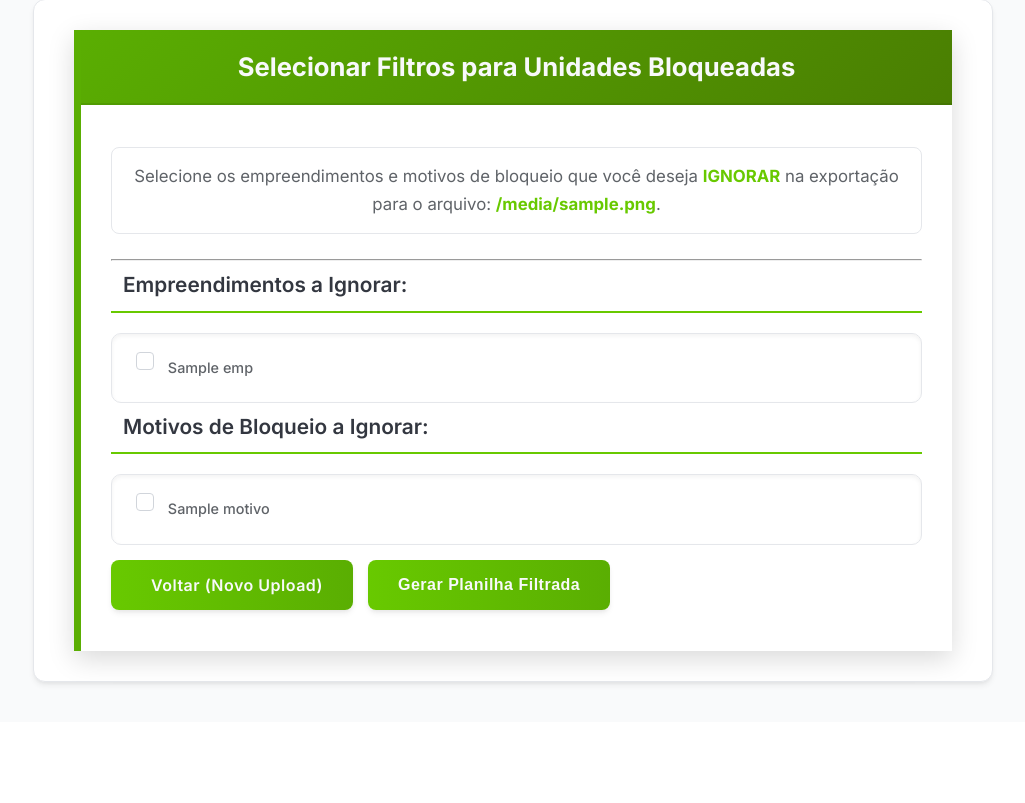
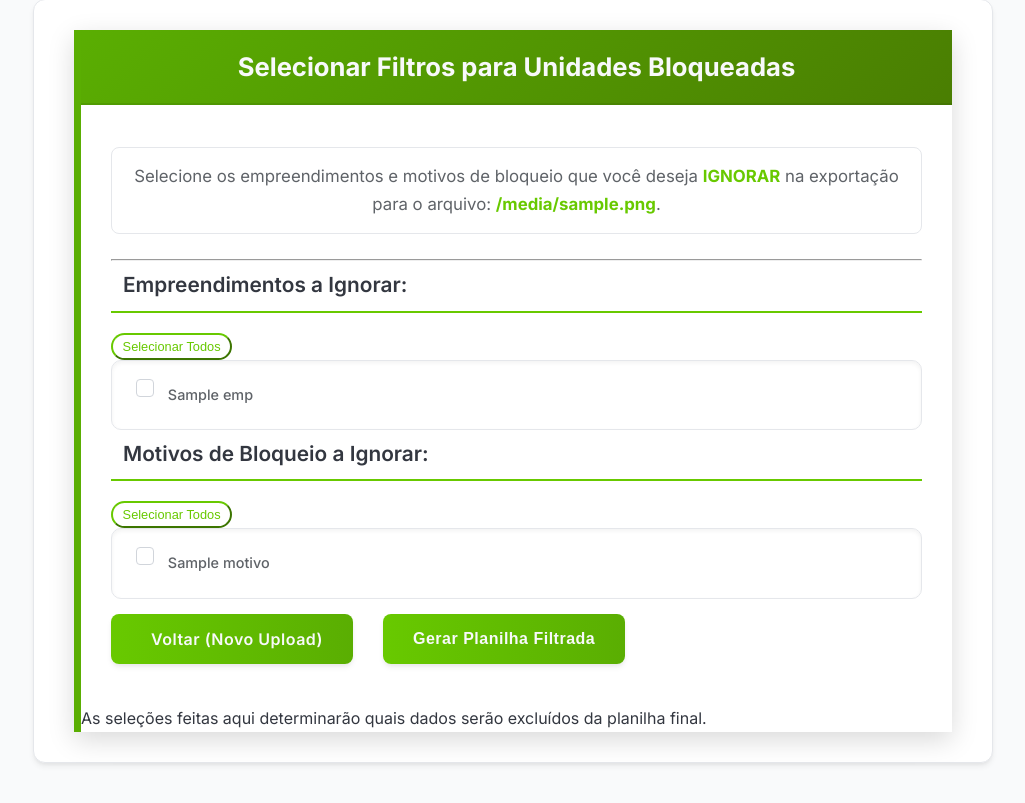
Before and after one commit to Timesistemaimobi/SISTEMA-WEB-DE-LANCAMENTO, a Flask app: template templates/unidades_bloqueadas_filtros.html in a window 1280 px wide. Shown: the part 121-924 px from the top of the page, without its empty margins (127-1152 px from the left). Before the commit the page ends 807 px from the top, so only its background shows below. Run offline with Flask 3, Linux system fonts and the light colour scheme; the template is opened without the code that fills it: most values are stand-ins (such as "Sample title", 1, 10 or a date in 2020).

Commit message:
Update unidades_bloqueadas_filtros.html
SELECIONAR TODOS

```diff
--- a/templates/unidades_bloqueadas_filtros.html
+++ b/templates/unidades_bloqueadas_filtros.html
@@ -3,10 +3,7 @@ endblock %} {% block content %}
 <div class="container mt-5 mb-5">
   <div class="card filter-tool-card">
     <div class="card-header">
-      <h2>
-        {# <i class="fas fa-filter"></i> Ícone opcional, pode ser removido se o
-        CSS o esconde #} Selecionar Filtros para Unidades Bloqueadas
-      </h2>
+      <h2>Selecionar Filtros para Unidades Bloqueadas</h2>
     </div>
     <div class="card-body">
       <p class="lead">
@@ -21,49 +18,73 @@ endblock %} {% block content %}
       <form
         method="POST"
         action="{{ url_for('formatador_unidades_bloqueadas_tool_processar') }}"
+        id="filterForm"
+        {#
+        Adicionado
+        id
+        ao
+        formulário
+        para
+        fácil
+        referência
+        no
+        JS
+        #}
       >
         <div class="row">
           <div class="col-md-6 mb-4">
-            <h4 class="section-subtitle">
-              {# Classe para estilização do subtítulo #}
-              <i class="fas fa-building"></i>Empreendimentos a Ignorar:
-            </h4>
+            <div class="d-flex justify-content-between align-items-center mb-2">
+              {# Wrapper para título e botão #}
+              <h4 class="section-subtitle mb-0">
+                {# Removida margem inferior do h4 aqui #}
+                <i class="fas fa-building"></i>Empreendimentos a Ignorar:
+              </h4>
+              <button
+                type="button"
+                class="btn btn-sm btn-outline-info"
+                id="toggleEmpreendimentos"
+              >
+                Selecionar Todos
+              </button>
+            </div>
             {% if empreendimentos_unicos %}
-            <div class="list-group filter-list">
-              {# Classe para estilização da lista #} {% for emp in
-              empreendimentos_unicos %}
+            <div class="list-group filter-list" id="empreendimentosList">
+              {# Adicionado ID à lista #} {% for emp in empreendimentos_unicos
+              %}
               <label class="list-group-item">
                 <input
                   class="form-check-input"
-                  {#
-                  Estilo
-                  global
-                  para
-                  checkbox
-                  #}
                   type="checkbox"
                   name="ignorar_empreendimento"
                   value="{{ emp }}"
                   id="emp-{{ loop.index }}"
                 />
-                <span>{{ emp }}</span> {# Texto do label agora em um span #}
+                <span>{{ emp }}</span>
               </label>
               {% endfor %}
             </div>
             {% else %}
             <div class="alert alert-info mt-3" role="alert">
-              {# Adicionado mt-3 #} Nenhum empreendimento distinto encontrado no
-              arquivo para filtrar.
+              Nenhum empreendimento distinto encontrado no arquivo para filtrar.
             </div>
             {% endif %}
           </div>
           <div class="col-md-6 mb-4">
-            <h4 class="section-subtitle">
-              <i class="fas fa-ban"></i>Motivos de Bloqueio a Ignorar:
-            </h4>
+            <div class="d-flex justify-content-between align-items-center mb-2">
+              <h4 class="section-subtitle mb-0">
+                <i class="fas fa-ban"></i>Motivos de Bloqueio a Ignorar:
+              </h4>
+              <button
+                type="button"
+                class="btn btn-sm btn-outline-info"
+                id="toggleMotivos"
+              >
+                Selecionar Todos
+              </button>
+            </div>
             {% if motivos_unicos %}
-            <div class="list-group filter-list">
-              {% for motivo in motivos_unicos %}
+            <div class="list-group filter-list" id="motivosList">
+              {# Adicionado ID à lista #} {% for motivo in motivos_unicos %}
               <label class="list-group-item">
                 <input
                   class="form-check-input"
@@ -85,12 +106,11 @@ endblock %} {% block content %}
           </div>
         </div>
 
-        {# Movido para uma div separada para melhor controle de layout e borda
-        #}
         <div class="actions-footer">
           <a
             href="{{ url_for('formatador_unidades_bloqueadas_tool') }}"
             class="btn-outline-secondary-vca btn-lg"
+            style="margin-right: 15px"
           >
             <i class="fas fa-arrow-left"></i>Voltar (Novo Upload)
           </a>
@@ -100,7 +120,90 @@ endblock %} {% block content %}
         </div>
       </form>
     </div>
+    <div class="card-footer text-muted small">
+      As seleções feitas aqui determinarão quais dados serão excluídos da
+      planilha final.
+    </div>
   </div>
 </div>
-{% endblock %} {% block scripts %} {{ super() }} {# Scripts específicos para
-esta página, se houver no futuro #} {% endblock %}
+{% endblock %} {% block scripts %} {{ super() }}
+<script>
+  document.addEventListener("DOMContentLoaded", function () {
+    function setupToggleAll(buttonId, listId, checkboxName) {
+      const toggleButton = document.getElementById(buttonId);
+      const listContainer = document.getElementById(listId);
+
+      if (!toggleButton || !listContainer) {
+        // console.warn(`Botão ou lista não encontrados para: ${buttonId}, ${listId}`);
+        return;
+      }
+
+      const checkboxes = listContainer.querySelectorAll(
+        `input[type="checkbox"][name="${checkboxName}"]`
+      );
+
+      if (checkboxes.length === 0) {
+        toggleButton.style.display = "none"; // Esconde o botão se não houver checkboxes
+        return;
+      }
+
+      toggleButton.addEventListener("click", function () {
+        // Verifica se ALGUM checkbox NÃO está marcado
+        // Se sim, a ação será "Selecionar Todos"
+        // Se todos JÁ ESTÃO marcados, a ação será "Desselecionar Todos"
+        let allChecked = true;
+        checkboxes.forEach((checkbox) => {
+          if (!checkbox.checked) {
+            allChecked = false;
+          }
+        });
+
+        const newState = !allChecked; // Se não estavam todos marcados, marque todos. Senão, desmarque.
+
+        checkboxes.forEach((checkbox) => {
+          checkbox.checked = newState;
+          // Disparar evento change para que qualquer estilo dependente de :checked seja atualizado
+          // (como o text-decoration: line-through que adicionamos)
+          const event = new Event("change", { bubbles: true });
+          checkbox.dispatchEvent(event);
+        });
+
+        toggleButton.textContent = newState
+          ? "Desselecionar Todos"
+          : "Selecionar Todos";
+      });
+
+      // Opcional: Atualizar o texto do botão se o usuário marcar/desmarcar manualmente
+      // e todos os itens ficarem no mesmo estado.
+      checkboxes.forEach((checkbox) => {
+        checkbox.addEventListener("change", () => {
+          let allCurrentlyChecked = true;
+          let noneCurrentlyChecked = true;
+          checkboxes.forEach((cb) => {
+            if (!cb.checked) allCurrentlyChecked = false;
+            if (cb.checked) noneCurrentlyChecked = false;
+          });
+
+          if (allCurrentlyChecked) {
+            toggleButton.textContent = "Desselecionar Todos";
+          } else if (noneCurrentlyChecked) {
+            toggleButton.textContent = "Selecionar Todos";
+          } else {
+            // Estado misto, texto padrão pode ser 'Selecionar/Desselecionar Todos'
+            // ou manter o último estado clicado. Por simplicidade, manteremos
+            // o texto baseado no clique inicial ou no estado de todos/nenhum.
+            // Para ser mais preciso, poderíamos resetar para "Selecionar Todos" se houver misto.
+          }
+        });
+      });
+    }
+
+    setupToggleAll(
+      "toggleEmpreendimentos",
+      "empreendimentosList",
+      "ignorar_empreendimento"
+    );
+    setupToggleAll("toggleMotivos", "motivosList", "ignorar_motivo");
+  });
+</script>
+{% endblock %}
```
